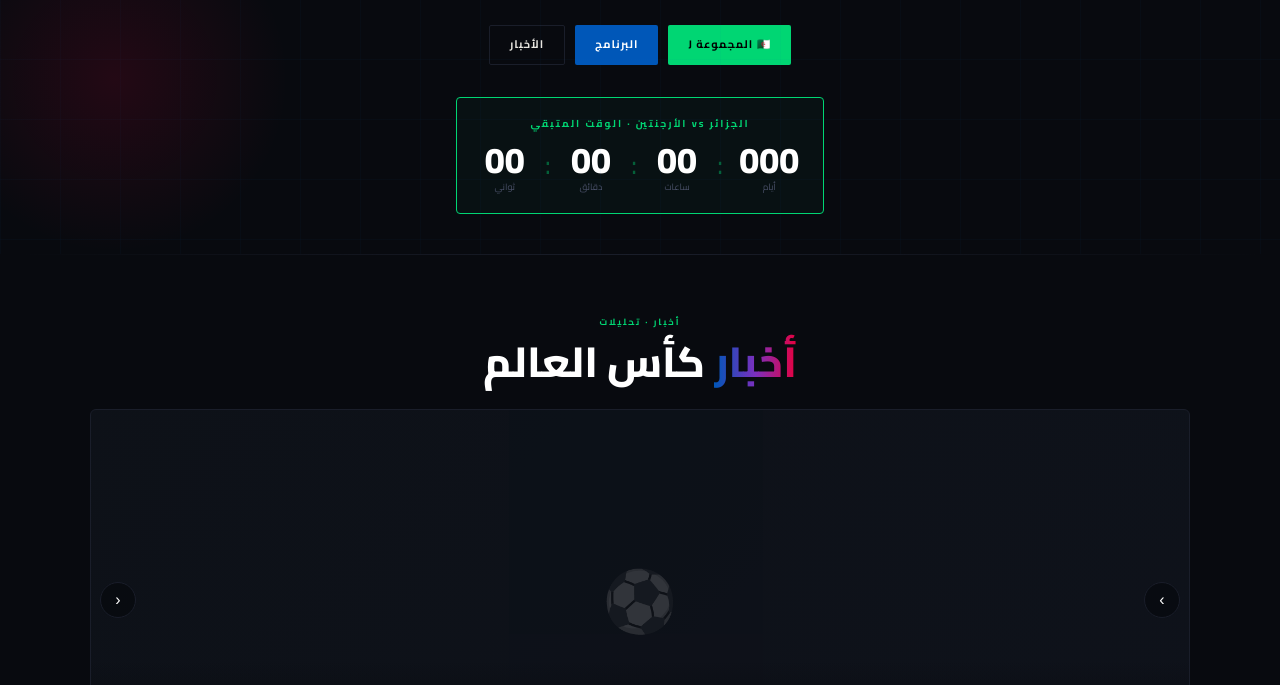
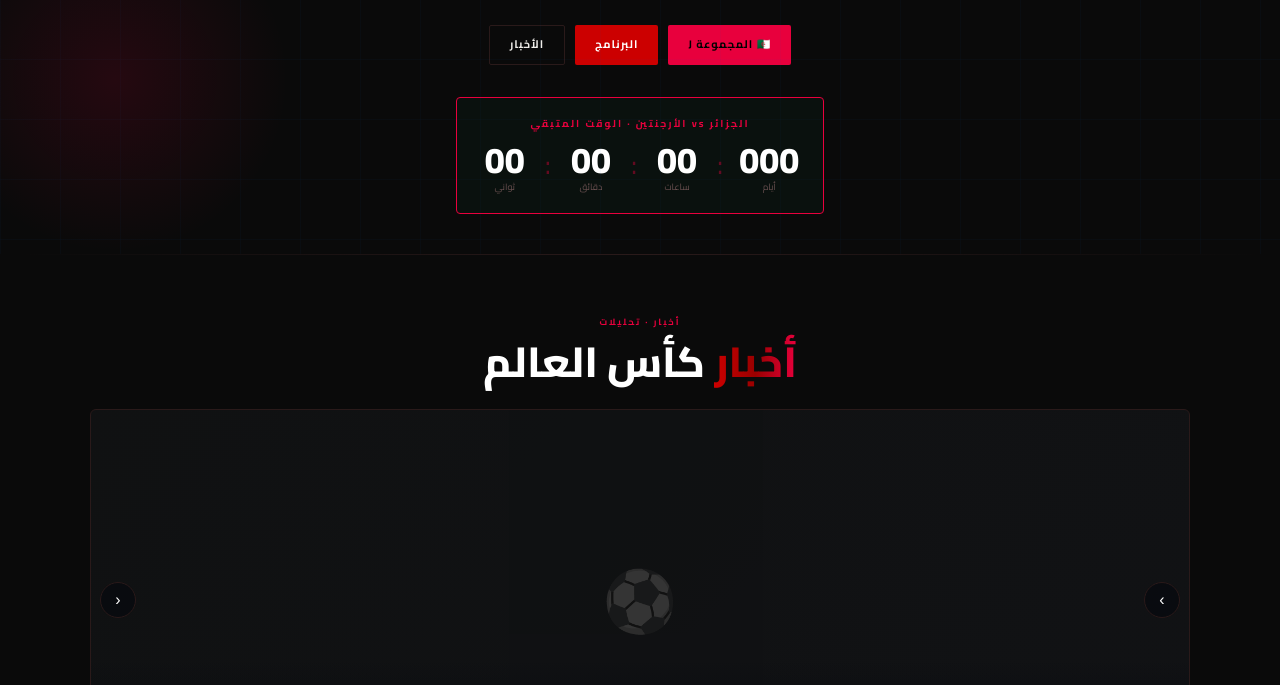
Before and after one commit to dzkartal29-dotcom/sportdz, a website: page index.html in a window 1280 px wide. Shown: the part 637-1322 px from the top of the page. Drawn offline with Linux system fonts and the light colour scheme; no server answers.

Commit message:
Update index.html

```diff
--- a/index.html
+++ b/index.html
@@ -46,10 +46,10 @@
 <link href="https://fonts.googleapis.com/css2?family=Cairo:wght@400;600;700;800&display=swap" rel="stylesheet">
 <style>
 :root {
-  --blue:#0057B8;--purple:#7B2FBE;--red:#E8003D;
-  --green:#00D673;--gold:#C9A84C;--bg:#080A0F;
-  --card:#0E1118;--border:#1A1E2A;--text:#E8E6E0;
-  --muted:#4A5068;--font:'Cairo',sans-serif;
+  --blue:#CC0000;--purple:#990000;--red:#E8003D;
+  --green:#E8003D;--gold:#FF4444;--bg:#0A0A0A;
+  --card:#111111;--border:#2A1A1A;--text:#F0EEEA;
+  --muted:#6A5050;--font:'Cairo',sans-serif;
 }
 *,*::before,*::after{box-sizing:border-box;margin:0;padding:0}
 html{scroll-behavior:smooth}
```
